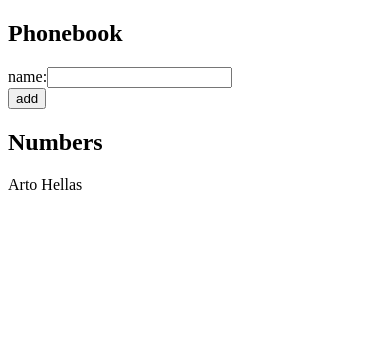
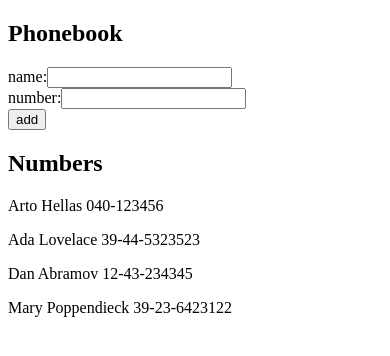
Before and after one commit to Olli-M-Multanen/FullstackOpen_2023, a React (Create React App) app in the folder part2/phonebook/: page / in a window 390 px wide. Shown: the top 356 px of the page. Built offline with nearby package versions, Linux system fonts and the light colour scheme.

Commit message:
2.8 phonebook step3 done

```diff
--- a/part2/phonebook/src/App.js
+++ b/part2/phonebook/src/App.js
@@ -2,37 +2,50 @@ import { useState } from 'react'
 
 const Person = ({ person }) => {
   return (
-    <p>{person.name}</p>
+    <p>{person.name} {person.number}</p>
   )
 }
 
 const App = () => {
-  const [persons, setPersons] = useState([{ name: 'Arto Hellas' }])
+  const [persons, setPersons] = useState([
+  { name: 'Arto Hellas', number: '040-123456', id: 1 },
+  { name: 'Ada Lovelace', number: '39-44-5323523', id: 2 },
+  { name: 'Dan Abramov', number: '12-43-234345', id: 3 },
+  { name: 'Mary Poppendieck', number: '39-23-6423122', id: 4 }]
+  )
   const [newName, setNewName] = useState('')
+  const [newNumber, setNewNumber] = useState('')
 
   const addPerson = (event) => {
-    const newContact = newName.toLowerCase()
+    event.preventDefault()
+    contactExists(newName, newNumber)
+    setNewName('')
+    setNewNumber('')
+  }
+
+  const handleNameChange = (event) => {
+    setNewName(event.target.value)
+  }
+  const handleNumberChange = (event) => {
+    setNewNumber(event.target.value)
+  }
+
+  function contactExists (name, number) {
+    name = name.toLowerCase()
     .split(' ')
     .map((s) => s.charAt(0).toUpperCase() + s.substring(1))
     .join(' ');
-    event.preventDefault()
-    contactExists(newContact)
-    setNewName('')
-  }
-
-  const handleChange = (event) => {
-    setNewName(event.target.value)
-  }
-
-  function contactExists (newContact) {
-    if (persons.filter(e => e.name === newContact).length >0 ) {
-      alert(`${newContact} is already added to phonebook`)
+    if (persons.filter(e => e.name === name).length >0 ) {
+      alert(`${name} is already added to phonebook`)
     } else {
       const personObject = {
-        name: newContact
+        name: name,
+        number: number,
+        id: persons.length +1
       }
       setPersons(persons.concat(personObject))
       setNewName('')
+      setNewNumber('')
     }
   }
 
@@ -43,7 +56,13 @@ const App = () => {
         <div>
           name:
           <input value={newName}
-          onChange={handleChange}
+          onChange={handleNameChange}
+          />
+        </div>
+        <div>
+          number:
+          <input value={newNumber}
+          onChange={handleNumberChange}
           />
         </div>
         <div>
```
